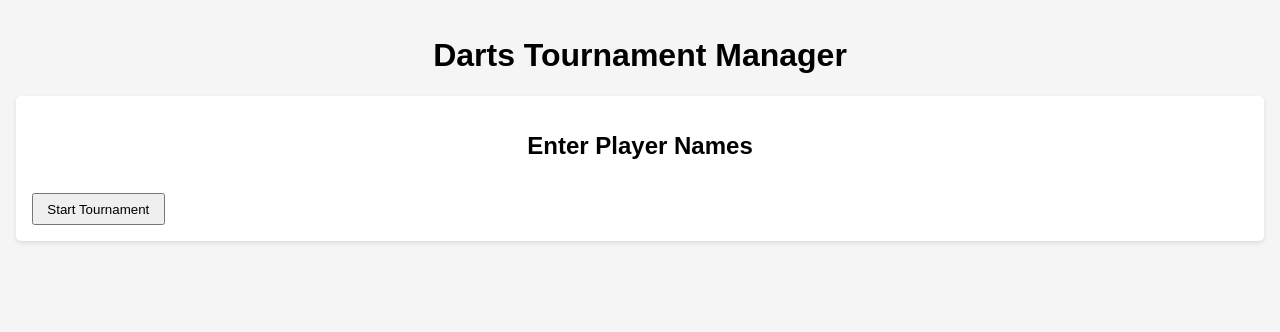
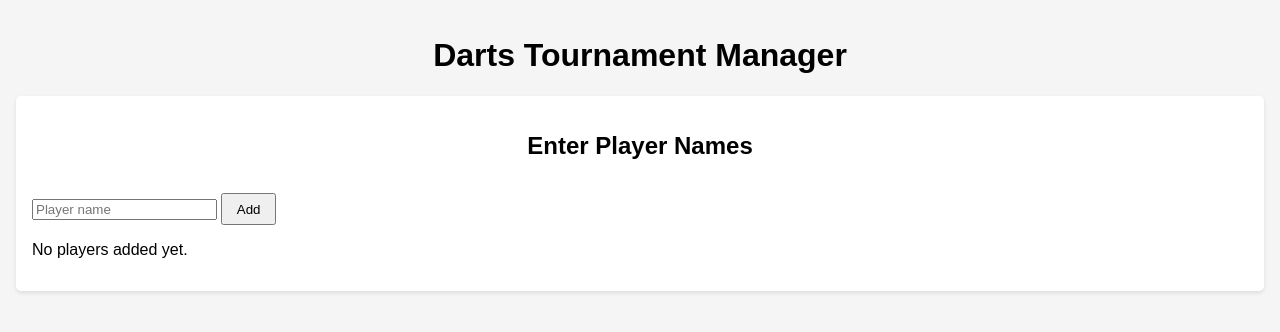
Before and after one commit to JoostPeters106/Codex, a Flask app: template templates/index.html in a window 1280 px wide. Shown: the top 332 px of the page. Run offline with Flask 3, Linux system fonts and the light colour scheme; the template is opened without the code that fills it, so the values that code supplies are empty.

Commit message:
Remove JS player management and implement server-side

```diff
--- a/app.py
+++ b/app.py
@@ -1,10 +1,31 @@
-from flask import Flask, send_from_directory
+from flask import Flask, render_template, request, redirect, url_for, session
 
 app = Flask(__name__, static_folder='static', template_folder='templates')
+app.secret_key = 'replace-this-secret'
 
 @app.route('/')
 def index():
-    return send_from_directory(app.template_folder, 'index.html')
+    players = session.get('players', [])
+    return render_template('index.html', players=players)
+
+
+@app.route('/add', methods=['POST'])
+def add_player():
+    name = request.form.get('player_name', '').strip()
+    if name:
+        players = session.get('players', [])
+        players.append(name)
+        session['players'] = players
+    return redirect(url_for('index'))
+
+
+@app.route('/remove/<int:index>', methods=['POST'])
+def remove_player(index: int):
+    players = session.get('players', [])
+    if 0 <= index < len(players):
+        players.pop(index)
+        session['players'] = players
+    return redirect(url_for('index'))
 
 if __name__ == '__main__':
     app.run(debug=True)
--- a/static/style.css
+++ b/static/style.css
@@ -34,6 +34,19 @@ button {
     margin-top: 1em;
 }
 
+#player-list {
+    list-style: none;
+    padding: 0;
+}
+
+#player-list li {
+    margin-bottom: 0.5em;
+}
+
+#player-list button {
+    margin-left: 0.5em;
+}
+
 @media (max-width: 600px) {
     body {
         padding: 0.5em;
--- a/templates/index.html
+++ b/templates/index.html
@@ -11,10 +11,24 @@
 
     <section id="player-input-section">
         <h2>Enter Player Names</h2>
-        <form id="player-form">
-            <div id="player-inputs"></div>
-            <button type="submit">Start Tournament</button>
+        <form action="{{ url_for('add_player') }}" method="post">
+            <input type="text" name="player_name" placeholder="Player name">
+            <button type="submit">Add</button>
         </form>
+        {% if players %}
+        <ul id="player-list">
+            {% for p in players %}
+            <li>
+                {{ p }}
+                <form action="{{ url_for('remove_player', index=loop.index0) }}" method="post" style="display:inline">
+                    <button type="submit">Remove</button>
+                </form>
+            </li>
+            {% endfor %}
+        </ul>
+        {% else %}
+        <p>No players added yet.</p>
+        {% endif %}
     </section>
 
     <section id="group-stage" style="display:none">
@@ -29,6 +43,5 @@
         <div id="knockout-bracket"></div>
     </section>
 
-    <script src="{{ url_for('static', filename='script.js') }}"></script>
 </body>
 </html>
```
